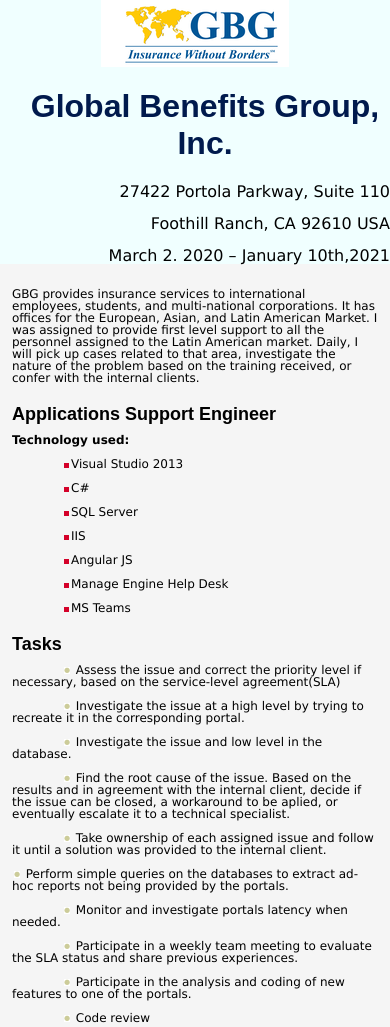
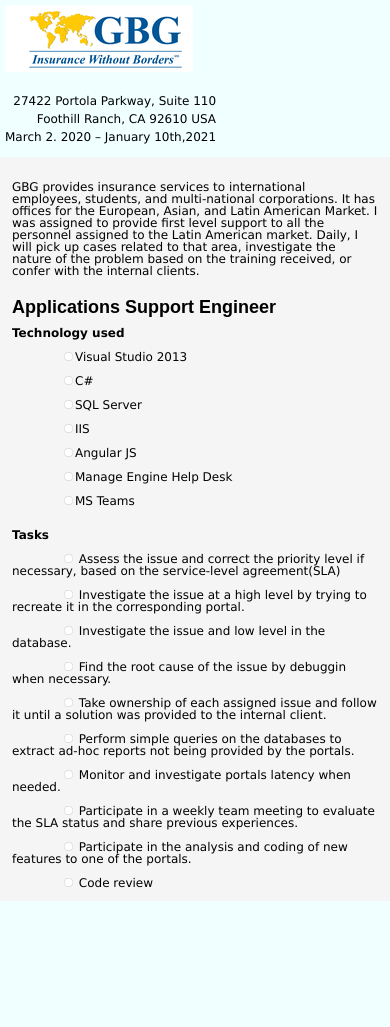
Before and after one commit to FredyCorea/MyPortfolio, a plain HTML site: page whGbg.html in a window 390 px wide. After the commit the page ends 901 px from the top, so only its background shows below. Drawn offline with Linux system fonts and the light colour scheme.

Commit message:
Header formatted with css columns

```diff
--- a/Code/stylesheet.css
+++ b/Code/stylesheet.css
@@ -20,6 +20,19 @@
   line-height: 20%
 }
 
+.column {
+  float: left;
+  /* width: 33.33%; */
+  padding: 5px;
+}
+
+/* Clear floats after image containers */
+.row::after {
+  content: "";
+  clear: both;
+  display: table;
+}
+
 nav{
   width: 100vw;
   background-color:#001a4d;
@@ -35,6 +48,13 @@
   color:#001a4d;
   margin-left: 20px;
   text-align: center;
+}
+
+h1.reduced-height {
+  color:#001a4d;
+  margin-left: 20px;
+  text-align: center;
+  line-height: 50%
 }
 
 p.center {
@@ -64,6 +84,20 @@
   line-height: 100%
 }
 
+p.reduced-hight{
+  line-height: 50%
+}
+
+p.reduced-hight-centered{
+  line-height: 50%;
+  text-align: center;
+}
+
+p.reduced-hight-right{
+  line-height: 50%;
+  text-align: right;
+}
+
 p.normal-idented{
   font-size: 100%;
   margin-top: o;
@@ -73,6 +107,8 @@
   line-height: 100%;
   text-indent: 50px;
 }
+
+
 
 /* ul for main menu formatting */
 .navMenu{
@@ -162,7 +198,7 @@
   margin-top: 1px;
 }
 
-div.reducedText{
+div.reduced-text{
   background-color: whitesmoke;
   padding: 12px;
 }
@@ -174,7 +210,8 @@
 @media only screen and (max-width: 500px)
 {
 
-  div.reducedText{
+  div.reduced-text{
+      background-color: whitesmoke;
       font-size: 12px;
       line-height: 85%
     }
@@ -236,6 +273,12 @@
   .header-right {
     float: none;
   }
+
+  p.reduced-hight-right{
+    line-height: 50%;
+    font-size: 12px;
+    text-align: right;
+  }
 }
 
 #footer {
--- a/whGbg.html
+++ b/whGbg.html
@@ -12,18 +12,34 @@
 </head>
 
 <header>
+
+  <!-- Logo -->
+  <!-- <img src="Images/gbg2.png" style="display:block; margin: 0 auto" alt="alt text">
   <img src="Images/gbg2.png" style="display:block; margin: 0 auto" alt="alt text">
-  <h1>Global Benefits Group, Inc.</h1>
-  <!-- <div class="reducedText"> -->
-  <p class="normal" align="right">27422 Portola Parkway, Suite 110</p>
-  <p class="normal" align="right">Foothill Ranch, CA 92610 USA</p>
-  <p class="normal" align="right">March 2. 2020 – January 10th,2021</p>
-  <!-- </div> -->
+  <h1 class="reduced-height">Global Benefits Group, Inc.</h1>
+
+  <p class="reduced-hight-centered">27422 Portola Parkway, Suite 110</p>
+  <p class="reduced-hight-centered">Foothill Ranch, CA 92610 USA</p>
+  <p class="reduced-hight-centered">March 2. 2020 – January 10th,2021</p> -->
+
+
+<div class="row">
+  <div class="column">
+    <img src="Images/gbg2.png" alt="logo" style="width:100%">
+  </div>
+  <div class="column">
+    <p class="reduced-hight-right">27422 Portola Parkway, Suite 110</p>
+    <p class="reduced-hight-right">Foothill Ranch, CA 92610 USA</p>
+    <p class="reduced-hight-right">March 2. 2020 – January 10th,2021</p>
+  </div>
+
+</div>
+
 </header>
 
 <body>
   <!-- <article> -->
-  <div class="reducedText">
+  <div class="reduced-text">
     <p class="normal">
       GBG provides insurance services to international employees, students, and multi-national corporations. It has
       offices for the European, Asian, and Latin American Market.
@@ -32,7 +48,6 @@
       confer with the internal clients.
     </p>
 
-
     <!-- <p class="normal">27422 Portola Parkway, Suite 110</p>
     <p class="normal">Foothill Ranch, CA 92610 USA</p>
     <p class="normal">March 2. 2020 – January 10th,2021</p> -->
@@ -40,104 +55,82 @@
     <br>
     <h2>Applications Support Engineer</h2>
 
-    <p class="normal"><b>Technology used: </b></p>
-    <p class="normal-idented"> <img src="Images/btn_nw.gif"
+    <p class="normal"><b>Technology used</b></p>
+    <p class="normal-idented"> <img src="Images/bullet-gallery.png"
         style="border: 0; display:inline; margin: 0 2px; box-shadow: none" alt="start up icon">Visual Studio 2013</p>
 
-    <!-- <p class="normal">= C# </p> -->
-    <p class="normal-idented"> <img src="Images/btn_nw.gif"
+    <p class="normal-idented"> <img src="Images/bullet-gallery.png"
         style="border: 0; display:inline; margin: 0 2px; box-shadow: none" alt="start up icon">C#</p>
 
-    <!-- <p class="normal">= SQL Server </p> -->
-    <p class="normal-idented"> <img src="Images/btn_nw.gif"
+    <p class="normal-idented"> <img src="Images/bullet-gallery.png"
         style="border: 0; display:inline; margin: 0 2px; box-shadow: none" alt="start up icon">SQL Server</p>
 
-    <!-- <p class="normal">= IIS </p> -->
-    <p class="normal-idented"> <img src="Images/btn_nw.gif"
+    <p class="normal-idented"> <img src="Images/bullet-gallery.png"
         style="border: 0; display:inline; margin: 0 2px; box-shadow: none" alt="start up icon">IIS</p>
 
-    <!-- <p class="normal">= Angular JS</p> -->
-    <p class="normal-idented"> <img src="Images/btn_nw.gif"
+    <p class="normal-idented"> <img src="Images/bullet-gallery.png"
         style="border: 0; display:inline; margin: 0 2px; box-shadow: none" alt="start up icon">Angular JS</p>
 
-    <!-- <p class="normal">= Manage Engine Help Desk</p> -->
-    <p class="normal-idented"> <img src="Images/btn_nw.gif"
+    <p class="normal-idented"> <img src="Images/bullet-gallery.png"
         style="border: 0; display:inline; margin: 0 2px; box-shadow: none" alt="start up icon">Manage Engine Help Desk
     </p>
 
-    <!-- <p class="normal">= MS Teams </p> -->
-    <p class="normal-idented"> <img src="Images/btn_nw.gif"
+    <p class="normal-idented"> <img src="Images/bullet-gallery.png"
         style="border: 0; display:inline; margin: 0 2px; box-shadow: none" alt="start up icon">MS Teams</p>
 
     <br>
-    <h2>Tasks</h2>
 
-    <!-- <p class="normal">= Assess the issue and correct the priority level if necessary, based on the service-level agreement(SLA)</p> -->
-    <p class="normal-idented"> <img src="Images/bullet_99.gif"
+    <p class="normal"><b>Tasks</b></p>
+    <p class="normal-idented"> <img src="Images/bullet-gallery.png"
         style="border: 0; display:inline; margin: 0 2px; box-shadow: none" alt="start up icon">
       Assess the issue and correct the priority level if necessary, based on the service-level agreement(SLA)
     </p>
 
-    <!-- <p class="normal">= Investigate the issue at a high level by trying to recreate it in the corresponding portal.</p> -->
-    <p class="normal-idented"> <img src="Images/bullet_99.gif"
+    <p class="normal-idented"> <img src="Images/bullet-gallery.png"
         style="border: 0; display:inline; margin: 0 2px; box-shadow: none" alt="start up icon">
       Investigate the issue at a high level by trying to recreate it in the corresponding portal.
     </p>
 
-    <!-- <p class="normal">= Investigate the issue and low level in the database.</p> -->
-    <p class="normal-idented"> <img src="Images/bullet_99.gif"
+    <p class="normal-idented"> <img src="Images/bullet-gallery.png"
         style="border: 0; display:inline; margin: 0 2px; box-shadow: none" alt="start up icon">
       Investigate the issue and low level in the database.
     </p>
 
-    <!-- <p class="normal">= Find the root cause of the issue, based on the results. Upon agreement with the internal client,
-      decide if the issue can be closed, a workaround to be rehearsed, or eventually escalate it to a technical
-      specialist.</p> -->
-
-    <p class="normal-idented"> <img src="Images/bullet_99.gif"
+    <p class="normal-idented"> <img src="Images/bullet-gallery.png"
         style="border: 0; display:inline; margin: 0 2px; box-shadow: none" alt="start up icon">
-      Find the root cause of the issue. Based on the results and in agreement with the internal client,
-      decide if the issue can be closed, a workaround to be aplied, or eventually escalate it to a technical
-      specialist.
+      Find the root cause of the issue by debuggin when necessary.
     </p>
 
-    <!-- <p class="normal">= Take ownership of each assigned issue and follow it until a solution was provided to the internal client.</p> -->
+    <!-- Based on the results and in agreement with the internal client,
+      decide if the issue can be closed, a workaround to be aplied, or eventually escalate it to a technical specialist. -->
 
-    <p class="normal-idented"> <img src="Images/bullet_99.gif"
+    <p class="normal-idented"> <img src="Images/bullet-gallery.png"
         style="border: 0; display:inline; margin: 0 2px; box-shadow: none" alt="start up icon">
       Take ownership of each assigned issue and follow it until a solution was provided to the internal client.
     </p>
 
-    <!-- <p class="normal">= Perform simple queries on the databases to extract ad-hoc reports not being provided by the
-      portals.</p> -->
-    <p class="normal"> <img src="Images/bullet_99.gif"
+    <p class="normal-idented"> <img src="Images/bullet-gallery.png"
         style="border: 0; display:inline; margin: 0 2px; box-shadow: none" alt="start up icon">
       Perform simple queries on the databases to extract ad-hoc reports not being provided by the
       portals.
     </p>
 
-    <!-- <p class="normal">= Monitor and investigate portals latency when needed.</p> -->
-
-    <p class="normal-idented"> <img src="Images/bullet_99.gif"
+    <p class="normal-idented"> <img src="Images/bullet-gallery.png"
         style="border: 0; display:inline; margin: 0 2px; box-shadow: none" alt="start up icon">
       Monitor and investigate portals latency when needed.
     </p>
 
-    <!-- <p class="normal">= Participate in a weekly team meeting to evaluate the SLA status and share previous experiences.
-    </p> -->
-    <p class="normal-idented"> <img src="Images/bullet_99.gif"
+    <p class="normal-idented"> <img src="Images/bullet-gallery.png"
         style="border: 0; display:inline; margin: 0 2px; box-shadow: none" alt="start up icon">
       Participate in a weekly team meeting to evaluate the SLA status and share previous experiences.
     </p>
 
-    <!-- <p class="normal">= Participate in the analysis and coding of new features to one of the portals.</p> -->
-    <p class="normal-idented"> <img src="Images/bullet_99.gif"
+    <p class="normal-idented"> <img src="Images/bullet-gallery.png"
         style="border: 0; display:inline; margin: 0 2px; box-shadow: none" alt="start up icon">
       Participate in the analysis and coding of new features to one of the portals.
     </p>
 
-    <!-- <p class="normal">= Code review</p> -->
-    <p class="normal-idented"> <img src="Images/bullet_99.gif"
+    <p class="normal-idented"> <img src="Images/bullet-gallery.png"
         style="border: 0; display:inline; margin: 0 2px; box-shadow: none" alt="start up icon">
       Code review
     </p>
```
Also changed, not shown: Index.html (+1 -1 lines), Images/bullet-active-gallery.png (added), Images/bullet-gallery.png (added), Images/bullet-hover-gallery.png (added).
